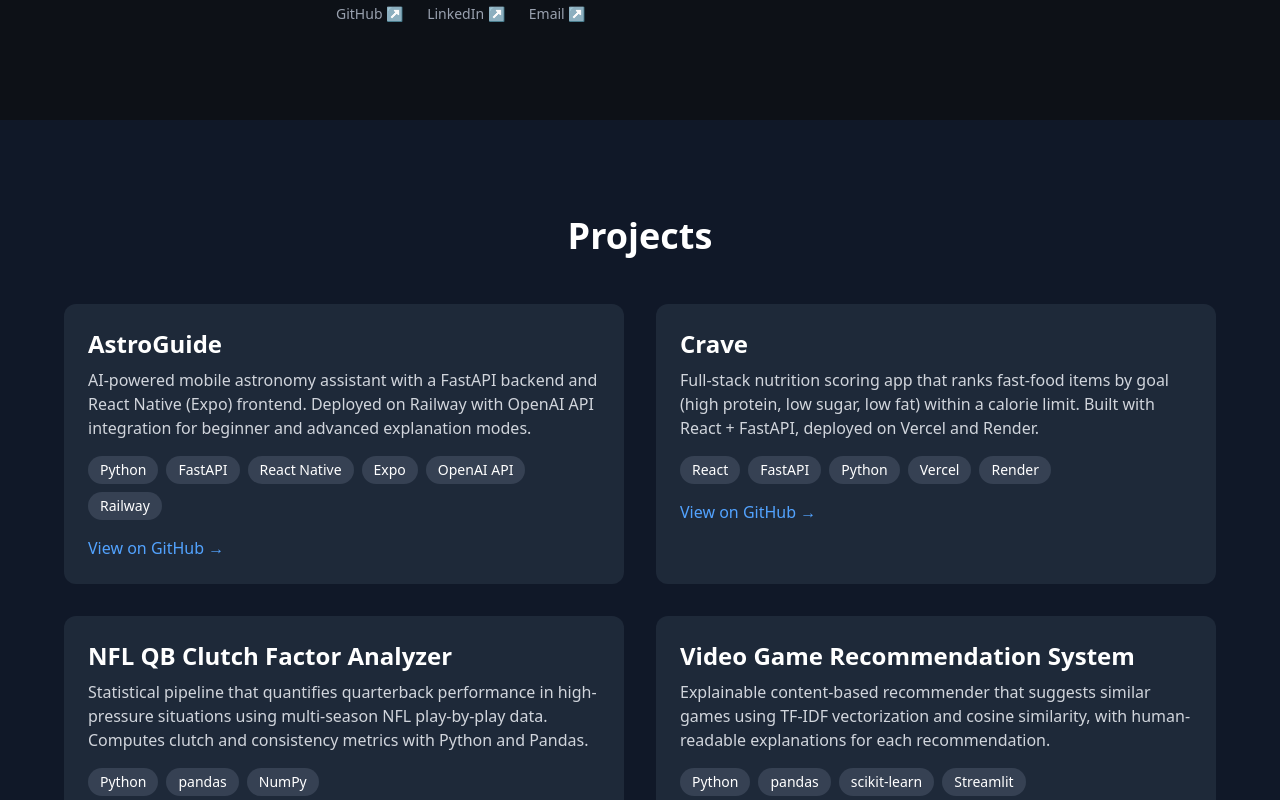
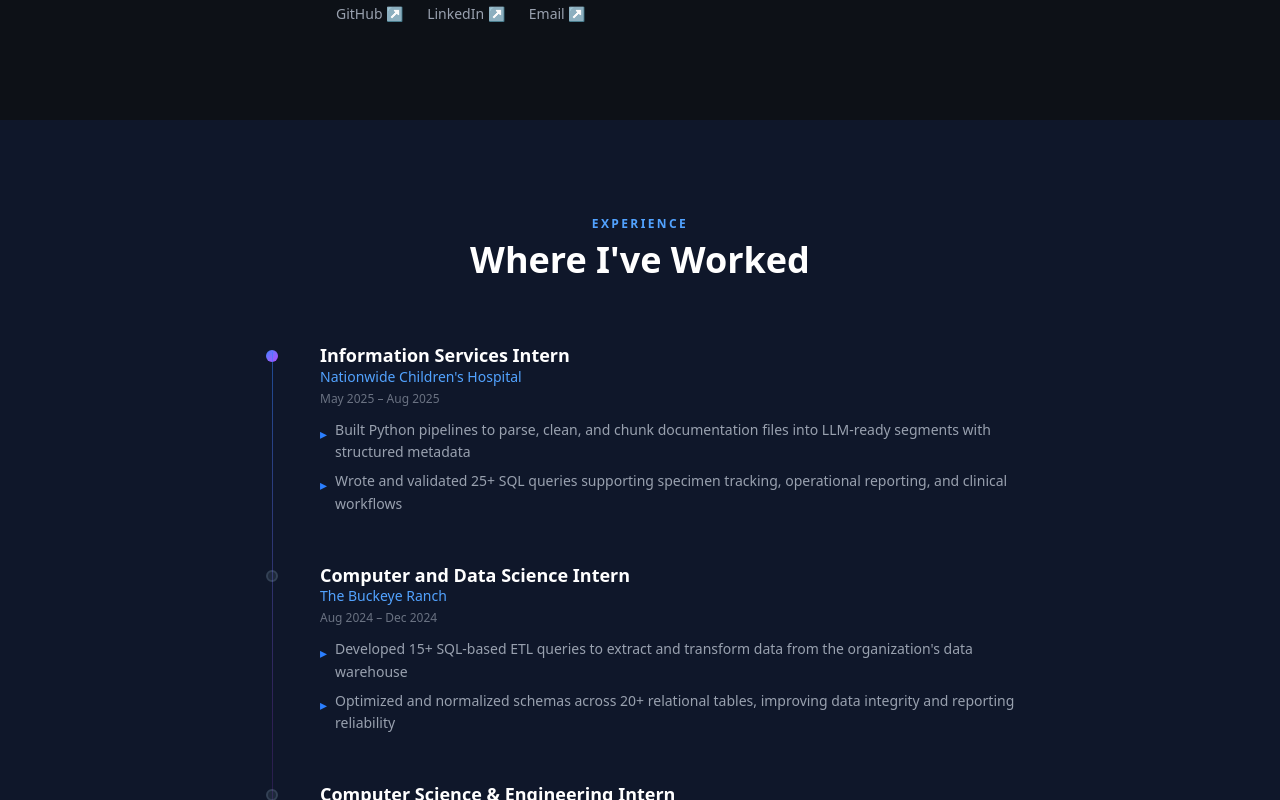
Before and after one commit to roshet/rohan-portfolio, a React (Vite) app: page / in a window 1280 px wide. Shown: the part 1100-1900 px from the top of the page. Built offline with nearby package versions, Linux system fonts and the light colour scheme.

Commit message:
feat: add Experience timeline section

```diff
--- a/src/App.jsx
+++ b/src/App.jsx
@@ -1,6 +1,7 @@
 import Navbar from "./components/Navbar";
 import Hero from "./components/Hero";
 import About from "./components/About";
+import Experience from "./components/Experience";
 import Projects from "./components/Projects";
 import Skills from "./components/Skills";
 import Contact from "./components/Contact";
@@ -11,6 +12,7 @@
       <Navbar />
       <Hero />
       <About />
+      <Experience />
       <Projects />
       <Skills />
       <Contact />
--- /dev/null
+++ b/src/components/Experience.jsx
@@ -0,0 +1,71 @@
+import { motion } from "framer-motion";
+import { experience } from "../data/experience";
+
+export default function Experience() {
+  return (
+    <section id="experience" className="py-24 px-6 bg-[#0f172a]">
+      <div className="max-w-3xl mx-auto">
+        <motion.p
+          initial={{ opacity: 0 }}
+          whileInView={{ opacity: 1 }}
+          viewport={{ once: true }}
+          className="text-blue-400 text-xs font-semibold tracking-[0.2em] uppercase mb-2 text-center"
+        >
+          Experience
+        </motion.p>
+        <motion.h2
+          initial={{ opacity: 0, y: 20 }}
+          whileInView={{ opacity: 1, y: 0 }}
+          viewport={{ once: true }}
+          transition={{ duration: 0.5 }}
+          className="text-4xl font-black text-white text-center mb-16"
+        >
+          Where I've Worked
+        </motion.h2>
+
+        <div className="relative">
+          {/* Vertical timeline line */}
+          <div className="absolute left-4 top-2 bottom-2 w-px bg-gradient-to-b from-blue-500/50 via-purple-500/20 to-transparent" />
+
+          <div className="space-y-10">
+            {experience.map((item, i) => (
+              <motion.div
+                key={i}
+                initial={{ opacity: 0, x: -20 }}
+                whileInView={{ opacity: 1, x: 0 }}
+                viewport={{ once: true }}
+                transition={{ duration: 0.5, delay: i * 0.1 }}
+                className="flex gap-8"
+              >
+                {/* Timeline dot */}
+                <div className="flex-shrink-0 w-8 flex justify-center pt-1.5">
+                  <div
+                    className={`w-3 h-3 rounded-full ${
+                      i === 0
+                        ? "bg-gradient-to-br from-blue-500 to-purple-500"
+                        : "bg-[#1e293b] border-2 border-[#334155]"
+                    }`}
+                  />
+                </div>
+
+                <div className="pb-2">
+                  <div className="text-white font-bold text-lg leading-tight">{item.role}</div>
+                  <div className="text-blue-400 font-medium text-sm mb-1">{item.company}</div>
+                  <div className="text-gray-500 text-xs mb-3">{item.period}</div>
+                  <ul className="space-y-1.5">
+                    {item.bullets.map((bullet, j) => (
+                      <li key={j} className="text-gray-400 text-sm leading-relaxed flex gap-2">
+                        <span className="text-blue-500 mt-1 flex-shrink-0">▸</span>
+                        {bullet}
+                      </li>
+                    ))}
+                  </ul>
+                </div>
+              </motion.div>
+            ))}
+          </div>
+        </div>
+      </div>
+    </section>
+  );
+}
```
